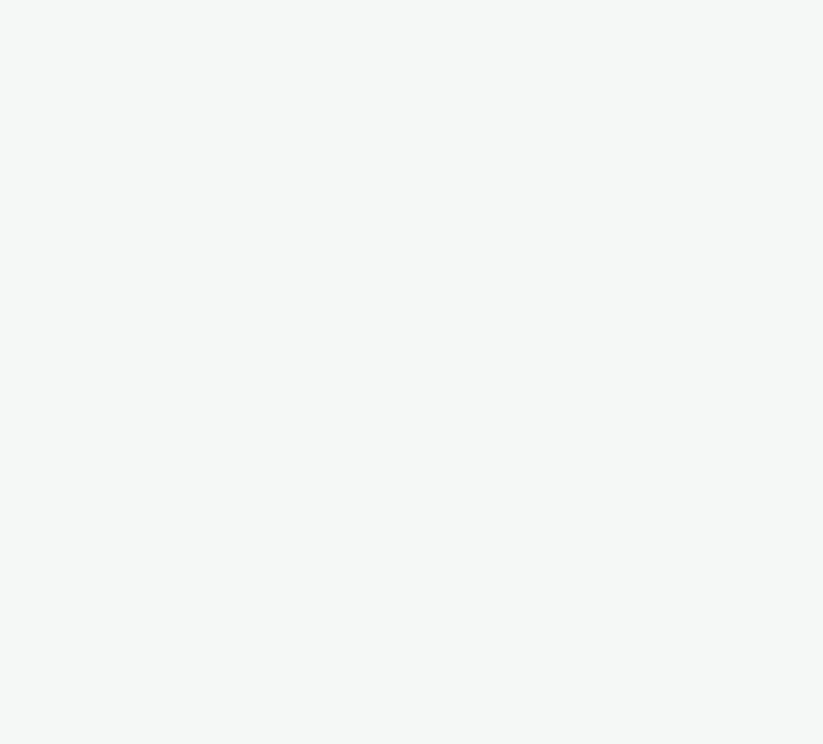
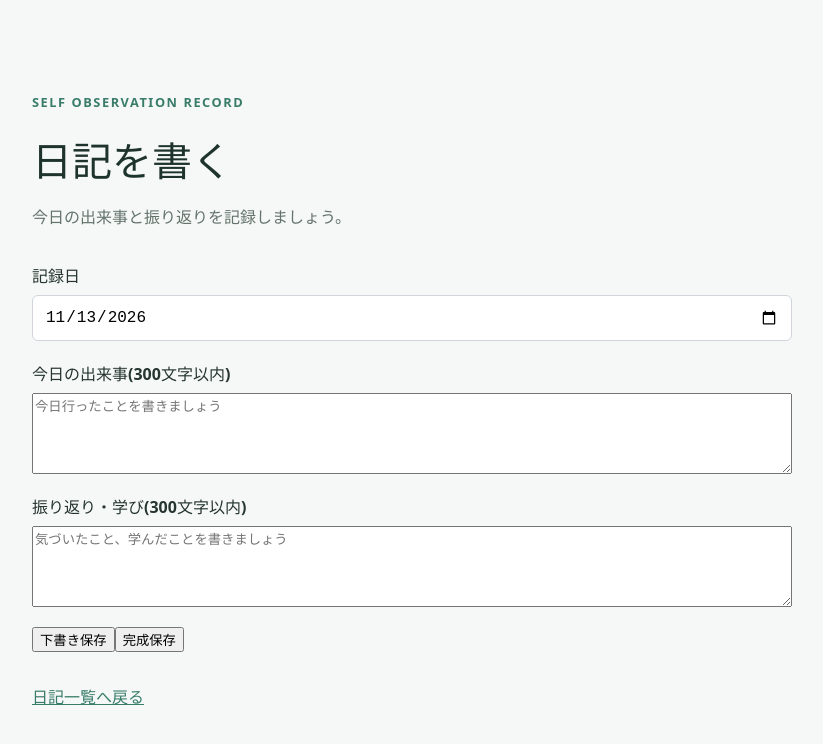
Before and after one commit to akihharu/Self-observation-record, a React app in the folder frontend/: page /diaries/new in a window 1280 px wide. Before the commit this address had no page. Shown: the top 744 px of the page, without its empty margins (228-1051 px from the left). Built offline with nearby package versions, Linux system fonts and the light colour scheme; the HTML template or start-up script is replaced by a standard one.

Commit message:
日記作成画面を実装

```diff
--- a/frontend/src/App.jsx
+++ b/frontend/src/App.jsx
@@ -5,6 +5,7 @@ import Home from './pages/Home.jsx'
 import Login from './pages/Login.jsx'
 import Signup from './pages/Signup.jsx'
 import Diaries from './pages/Diaries.jsx'
+import DiaryNew from './pages/DiaryNew.jsx'
 
 function App() {
   return (
@@ -13,6 +14,7 @@ function App() {
       <Route path="/login" element={<Login />} />
       <Route path="/signup" element={<Signup />} />
       <Route path="/diaries" element={<Diaries />} />
+      <Route path="/diaries/new" element={<DiaryNew />} />
     </Routes>
   )
 }
--- a/frontend/src/pages/Diaries.jsx
+++ b/frontend/src/pages/Diaries.jsx
@@ -44,6 +44,10 @@ function Diaries() {
           <h1>日記一覧</h1>
           <p>これまでの記録を振り返りましょう。</p>
         </header>
+
+        <div className="diary-actions">
+          <Link to="/diaries/new">新しい日記を書く</Link>
+        </div>
 
         {isLoading ? (
           <p>日記を読み込んでいます...</p>
--- /dev/null
+++ b/frontend/src/pages/DiaryNew.jsx
@@ -0,0 +1,146 @@
+import { useState } from 'react'
+import { Link, useNavigate } from 'react-router-dom'
+
+function getToday() {
+  const now = new Date()
+  const year = now.getFullYear()
+  const month = String(now.getMonth() + 1).padStart(2, '0')
+  const day = String(now.getDate()).padStart(2, '0')
+  return `${year}-${month}-${day}`
+}
+
+function DiaryNew() {
+  const [recordDate, setRecordDate] = useState(getToday())
+  const [event, setEvent] = useState('')
+  const [reflection, setReflection] = useState('')
+  const [error, setError] = useState('')
+  const [isSubmitting, setIsSubmitting] = useState(false)
+
+  const navigate = useNavigate()
+
+  async function handleSave(status) {
+    setError('')
+
+    if (event.trim() === '') {
+      setError('今日の出来事を入力してください。')
+      return
+    }
+
+    if (status === 1 && reflection.trim() === '') {
+      setError('完成として保存するには、振り返りも入力してください。')
+      return
+    }
+
+    setIsSubmitting(true)
+
+    try {
+      const response = await fetch('http://localhost:8080/api/diaries', {
+        method: 'POST',
+        headers: {
+          'Content-Type': 'application/json',
+        },
+        credentials: 'include',
+        body: JSON.stringify({
+          recordDate: recordDate,
+          event: event,
+          reflection: reflection,
+          status: status,
+        }),
+      })
+
+      if (response.status === 401) {
+        setError('ログインが必要です。ログインしてください。')
+        return
+      }
+
+      if (response.status === 400) {
+        setError(
+          '保存できませんでした。入力内容を確認してください。同じ日付の日記がすでにある可能性があります。'
+        )
+        return
+      }
+
+      if (!response.ok) {
+        setError('日記の保存に失敗しました。')
+        return
+      }
+
+      navigate('/diaries')
+    } catch {
+      setError('サーバーに接続できませんでした。')
+    } finally {
+      setIsSubmitting(false)
+    }
+  }
+
+  return (
+    <main className="app-shell">
+      <div className="app-container">
+        <header className="diary-header">
+          <p className="app-eyebrow">SELF OBSERVATION RECORD</p>
+          <h1>日記を書く</h1>
+          <p>今日の出来事と振り返りを記録しましょう。</p>
+        </header>
+
+        <form>
+          <div className="form-group">
+            <label htmlFor="recordDate">記録日</label>
+            <input
+              id="recordDate"
+              type="date"
+              value={recordDate}
+              onChange={(e) => setRecordDate(e.target.value)}
+            />
+          </div>
+
+          <div className="form-group">
+            <label htmlFor="event">今日の出来事(300文字以内)</label>
+            <textarea
+              id="event"
+              value={event}
+              onChange={(e) => setEvent(e.target.value)}
+              maxLength={300}
+              rows={5}
+              placeholder="今日行ったことを書きましょう"
+            />
+          </div>
+
+          <div className="form-group">
+            <label htmlFor="reflection">振り返り・学び(300文字以内)</label>
+            <textarea
+              id="reflection"
+              value={reflection}
+              onChange={(e) => setReflection(e.target.value)}
+              maxLength={300}
+              rows={5}
+              placeholder="気づいたこと、学んだことを書きましょう"
+            />
+          </div>
+
+          {error && <p>{error}</p>}
+
+          <button
+            type="button"
+            disabled={isSubmitting}
+            onClick={() => handleSave(0)}
+          >
+            {isSubmitting ? '保存中...' : '下書き保存'}
+          </button>
+          <button
+            type="button"
+            disabled={isSubmitting}
+            onClick={() => handleSave(1)}
+          >
+            {isSubmitting ? '保存中...' : '完成保存'}
+          </button>
+        </form>
+
+        <footer className="diary-footer">
+          <Link to="/diaries">日記一覧へ戻る</Link>
+        </footer>
+      </div>
+    </main>
+  )
+}
+
+export default DiaryNew
```
